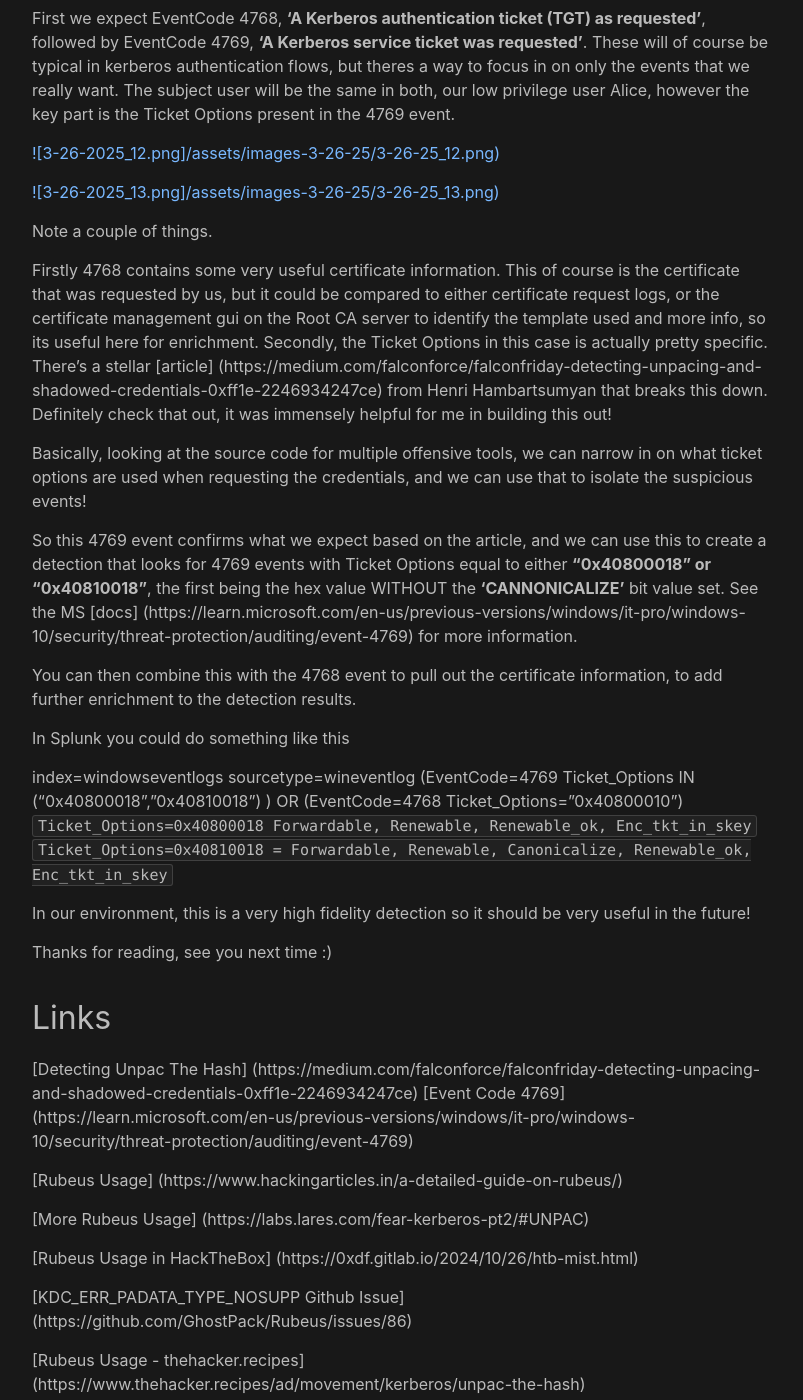
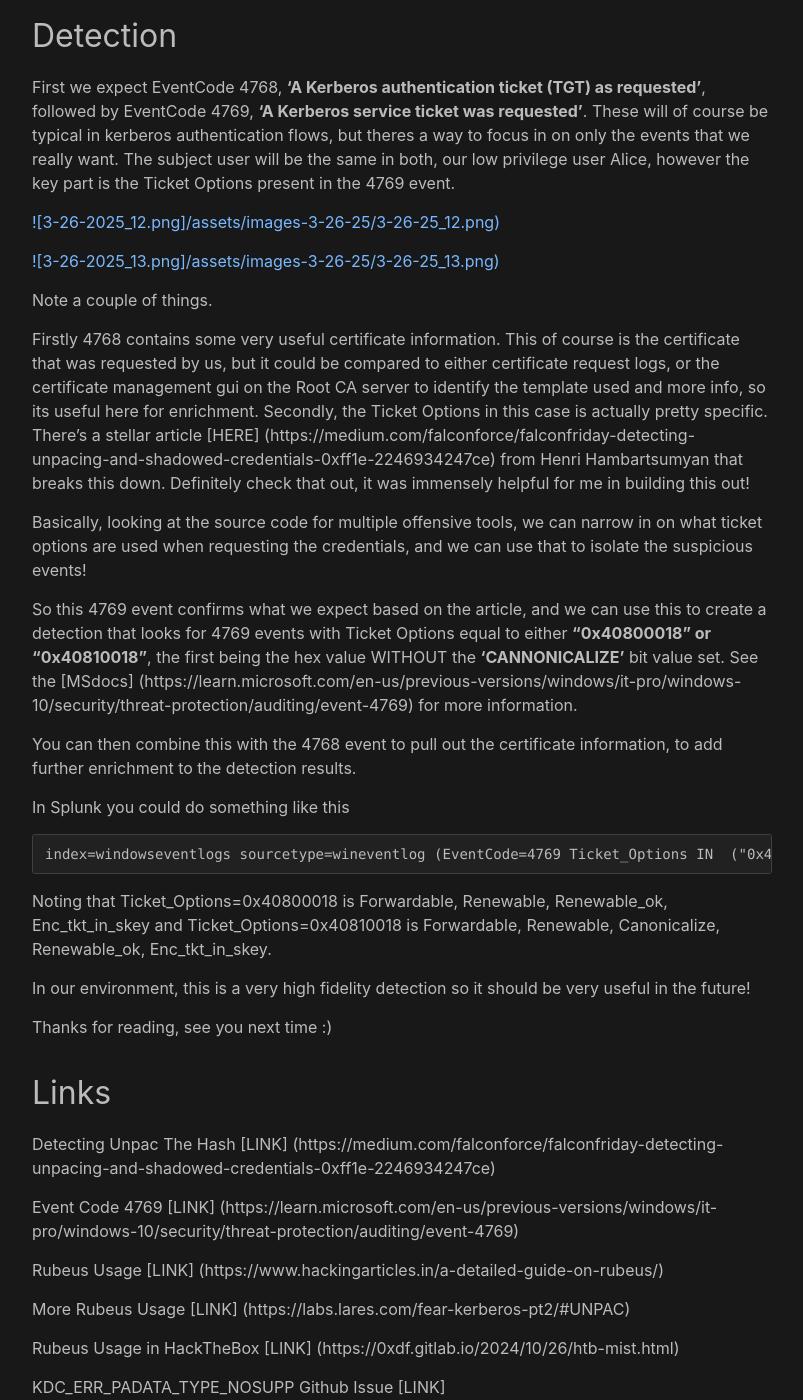
Before and after one commit to dingusxmcgee/dingusxmcgee.github.io, a Jekyll site: the page built from _posts/2025-03-26-Using-Rubeus-And-Certify-To-Unpac-The-Hash.md, in a window 1280 px wide and 1400 px high, scrolled down 3222 px. Shown: the whole window, without its empty margins (238-1041 px from the left). Built offline with Jekyll 4.4.1, drawn with Linux system fonts in a browser that asks for light colours; some of the changed text lies outside the part shown.

Commit message:
Update 2025-03-26-Using-Rubeus-And-Certify-To-Unpac-The-Hash.md

````diff
--- a/_posts/2025-03-26-Using-Rubeus-And-Certify-To-Unpac-The-Hash.md
+++ b/_posts/2025-03-26-Using-Rubeus-And-Certify-To-Unpac-The-Hash.md
@@ -27,8 +27,11 @@ There are a lot of great articles and examples out there on Kerberos auth, NTLM
 
 To get started with this, let's setup a simple lab.
 It will consist of:
+
 1x Windows Server 2019 - Domain Controller
+
 1x Windows Server 2019 - Active Directory Certificate Services Server(you can set this up on your DC, I chose to do a separate server)
+
 2x Windows 10 Pro - Standard User Endpoints
 
 
@@ -142,40 +145,42 @@ The subject user will be the same in both, our low privilege user Alice, however
 Note a couple of things.
 
 Firstly 4768 contains some very useful certificate information. This of course is the certificate that was requested by us, but it could be compared to either certificate request logs, or the certificate management gui on the Root CA server to identify the template used and more info, so its useful here for enrichment.
-Secondly, the Ticket Options in this case is actually pretty specific. There's a stellar [article] (https://medium.com/falconforce/falconfriday-detecting-unpacing-and-shadowed-credentials-0xff1e-2246934247ce) from Henri Hambartsumyan that breaks this down. Definitely check that out, it was immensely helpful for me in building this out!
+Secondly, the Ticket Options in this case is actually pretty specific. There's a stellar article [HERE] (https://medium.com/falconforce/falconfriday-detecting-unpacing-and-shadowed-credentials-0xff1e-2246934247ce) from Henri Hambartsumyan that breaks this down. Definitely check that out, it was immensely helpful for me in building this out!
 
 Basically, looking at the source code for multiple offensive tools, we can narrow in on what ticket options are used when requesting the credentials, and we can use that to isolate the suspicious events!
 
 So this 4769 event confirms what we expect based on the article, and we can use this to create a detection that looks for 4769 events with Ticket Options equal to either **"0x40800018" or "0x40810018"**, the first being the hex value WITHOUT the **'CANNONICALIZE'** bit value set.
-See the MS [docs] (https://learn.microsoft.com/en-us/previous-versions/windows/it-pro/windows-10/security/threat-protection/auditing/event-4769) for more information.
+See the [MSdocs] (https://learn.microsoft.com/en-us/previous-versions/windows/it-pro/windows-10/security/threat-protection/auditing/event-4769) for more information.
 
 You can then combine this with the 4768 event to pull out the certificate information, to add further enrichment to the detection results.
 
 In Splunk you could do something like this
+```
+index=windowseventlogs sourcetype=wineventlog (EventCode=4769 Ticket_Options IN  ("0x40800018","0x40810018") )  OR (EventCode=4768 Ticket_Options="0x40800010")
+```
 
-index=windowseventlogs sourcetype=wineventlog (EventCode=4769 Ticket_Options IN  ("0x40800018","0x40810018") )  OR (EventCode=4768 Ticket_Options="0x40800010")
-```Ticket_Options=0x40800018 Forwardable, Renewable, Renewable_ok, Enc_tkt_in_skey ```
-``` Ticket_Options=0x40810018 = Forwardable, Renewable, Canonicalize, Renewable_ok, Enc_tkt_in_skey```
-
+Noting that Ticket_Options=0x40800018 is Forwardable, Renewable, Renewable_ok, Enc_tkt_in_skey and Ticket_Options=0x40810018 is Forwardable, Renewable, Canonicalize, Renewable_ok, Enc_tkt_in_skey.
 
 In our environment, this is a very high fidelity detection so it should be very useful in the future!
 
 Thanks for reading, see you next time :)
 
 ## Links
-[Detecting Unpac The Hash] (https://medium.com/falconforce/falconfriday-detecting-unpacing-and-shadowed-credentials-0xff1e-2246934247ce)
-[Event Code 4769] (https://learn.microsoft.com/en-us/previous-versions/windows/it-pro/windows-10/security/threat-protection/auditing/event-4769)
 
-[Rubeus Usage] (https://www.hackingarticles.in/a-detailed-guide-on-rubeus/)
+Detecting Unpac The Hash [LINK] (https://medium.com/falconforce/falconfriday-detecting-unpacing-and-shadowed-credentials-0xff1e-2246934247ce)
 
-[More Rubeus Usage] (https://labs.lares.com/fear-kerberos-pt2/#UNPAC)
+Event Code 4769 [LINK] (https://learn.microsoft.com/en-us/previous-versions/windows/it-pro/windows-10/security/threat-protection/auditing/event-4769)
 
-[Rubeus Usage in HackTheBox] (https://0xdf.gitlab.io/2024/10/26/htb-mist.html)
+Rubeus Usage [LINK] (https://www.hackingarticles.in/a-detailed-guide-on-rubeus/)
 
-[KDC_ERR_PADATA_TYPE_NOSUPP Github Issue] (https://github.com/GhostPack/Rubeus/issues/86)
+More Rubeus Usage [LINK] (https://labs.lares.com/fear-kerberos-pt2/#UNPAC)
 
-[Rubeus Usage - thehacker.recipes] (https://www.thehacker.recipes/ad/movement/kerberos/unpac-the-hash)
+Rubeus Usage in HackTheBox [LINK] (https://0xdf.gitlab.io/2024/10/26/htb-mist.html)
 
-[Rubeus Github] (https://github.com/GhostPack/Rubeus)
+KDC_ERR_PADATA_TYPE_NOSUPP Github Issue [LINK] (https://github.com/GhostPack/Rubeus/issues/86)
 
-[Certify Github] (https://github.com/GhostPack/Certify)
+Rubeus Usage - thehacker.recipes [LINK] (https://www.thehacker.recipes/ad/movement/kerberos/unpac-the-hash)
+
+Rubeus Github [LINK] (https://github.com/GhostPack/Rubeus)
+
+Certify Github [LINK] (https://github.com/GhostPack/Certify)
````
Also changed, not shown: other parts of _posts/2025-03-26-Using-Rubeus-And-Certify-To-Unpac-The-Hash.md (+1 -1 lines).
